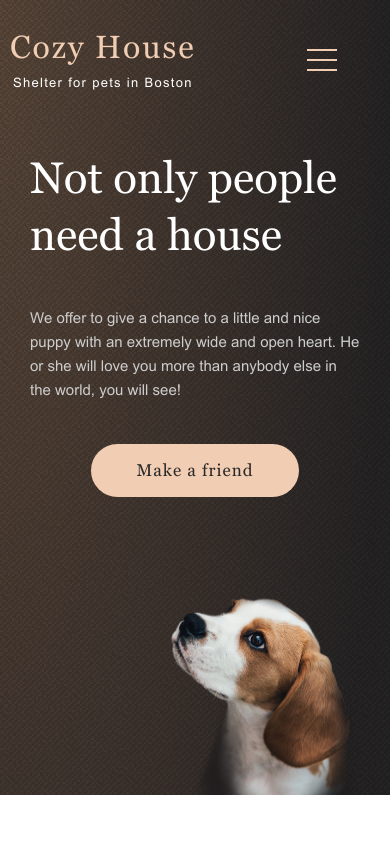
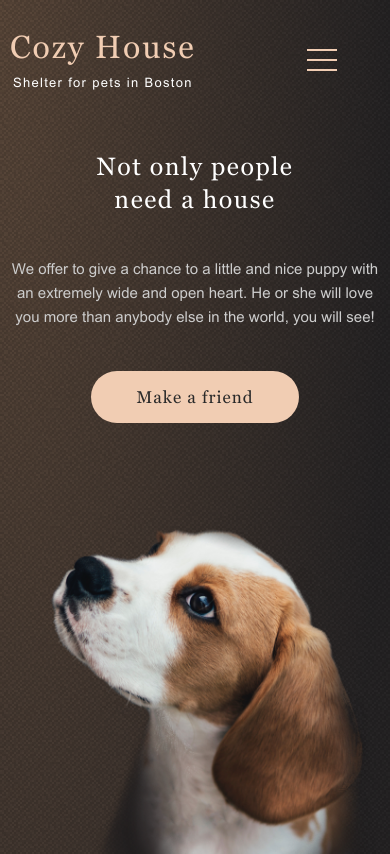
Before and after one commit to sylarBrest/JSFE2022Q1, a plain HTML site: page shelter/pages/main/index.html in a window 390 px wide. Shown: the top 854 px of the page. Drawn offline with Linux system fonts and the light colour scheme.

Commit message:
feat: add adaptive-320 for hero

```diff
--- a/shelter/assets/css/style.scss
+++ b/shelter/assets/css/style.scss
@@ -175,6 +175,11 @@ body {
     @media screen and (max-width: 1279px) {
         padding: 0 30px;
     }
+
+    @media screen and (max-width: 767px) {
+        padding: 0 10px;
+    }
+
 }
 
 .wrapper {
--- a/shelter/pages/main/index.html
+++ b/shelter/pages/main/index.html
@@ -39,7 +39,7 @@
             <div class="wrapper">
                 <div class="container hero-container">
                     <div class="hero">
-                        <h2 class="hero-title">Not only people need a house</h2>
+                        <h2 class="hero-title">Not only people<br>need a house</h2>
                         <p class="hero-subtitle">We offer to give a chance to a little and nice puppy with an extremely wide and open heart. He or she will love you more than anybody else in the world, you will see!</p>
                         <button class="primary-button" onclick="document.location='#pets'">Make a friend</button>
                     </div>
--- a/shelter/pages/main/style.scss
+++ b/shelter/pages/main/style.scss
@@ -46,12 +46,23 @@
         .hero-title {
             @include all.h2;
             max-width: 310px;
-            align-self: flex-start
+            align-self: flex-start;
+
+            @media screen and (max-width: 767px) {
+                font-size: 25px;
+                letter-spacing: 0.06em;
+                align-self: center;
+                text-align: center;
+            }
         }
 
         .hero-subtitle {
             @include all.paragraph-l;
             max-width: 460px;
+
+            @media screen and (max-width: 767px) {
+                text-align: center;
+            }
         }
 
         @media screen and (max-width: 1279px) {
@@ -62,11 +73,19 @@
     @media screen and (max-width: 1279px) {
         flex-flow: column;
         gap: 100px;
-        padding: 230px 30px 0;
+        padding-top: 230px;
 
         .start-screen-puppy {
             max-width: 100%;
             padding-left: 140px;
+        }
+    }
+
+    @media screen and (max-width: 767px) {
+        gap: 105px;
+
+        .start-screen-puppy {
+            padding-left: 40px;
         }
     }
 }
```
Also changed, not shown: shelter/assets/css/style.css, shelter/pages/main/style.css, 2 other files.
